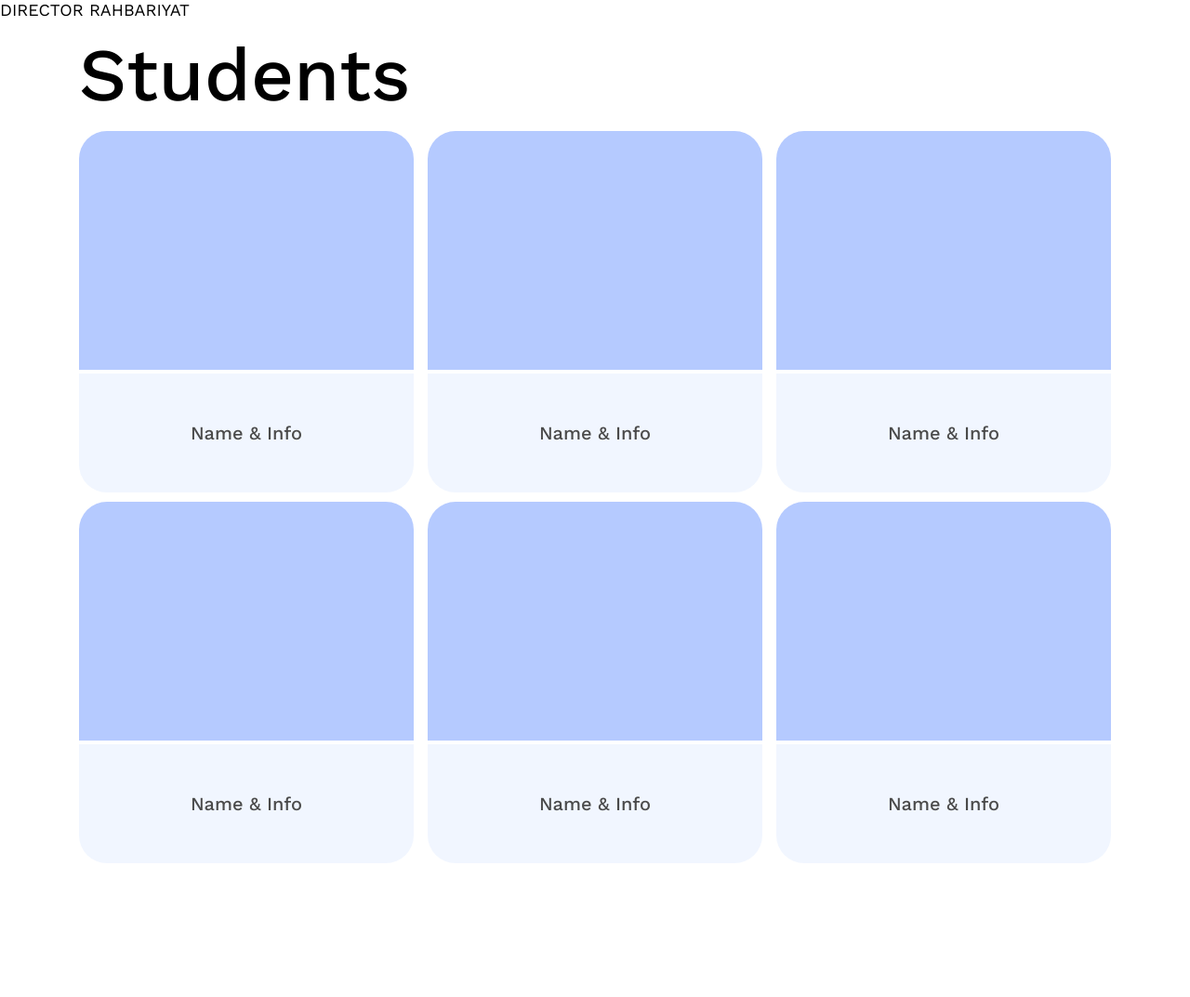
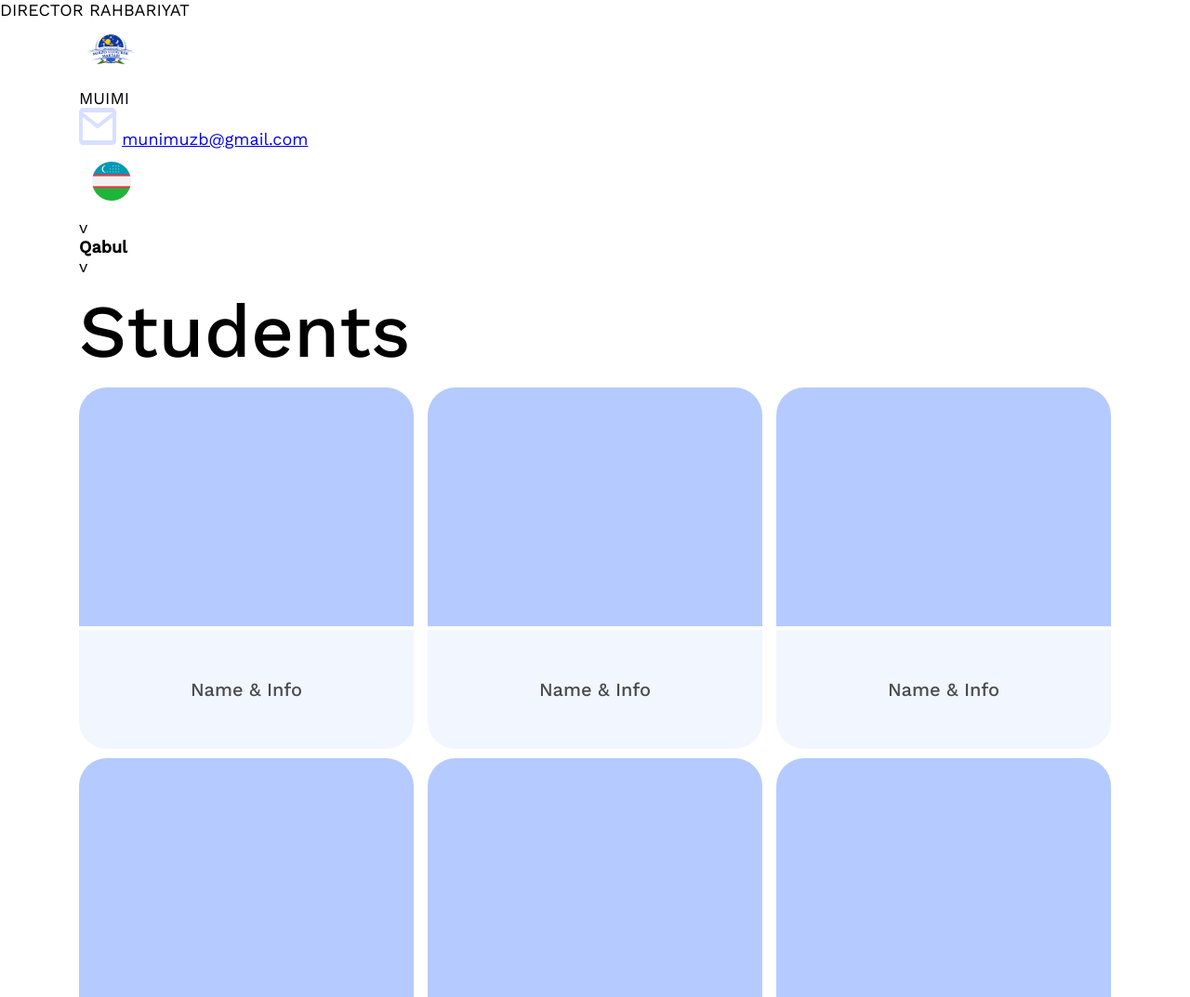
Before and after one commit to KamAkbar/MUNIMUZ, a plain HTML site: page students.html in a window 1280 px wide. Shown: the top 1073 px of the page at 93% size. Before the commit the page ends 929 px from the top, so only its background shows below. Drawn offline with nearby package versions, Linux system fonts and the light colour scheme.

Commit message:
added: header

```diff
--- a/students.html
+++ b/students.html
@@ -10,7 +10,33 @@
 <body>
     <a href="./director.html" class="link">DIRECTOR</a>
     <a href="./managers.html" class="link">RAHBARIYAT</a>
+ <header class="header container">
+      <div class="header-box">
+        <div class="header-logo-box">
+          <img
+            class="header-logo"
+            src="./img/MUNIM 1.png"
+            alt="logo"
+            width="70"
+            height="70"
+          />
+          <p class="header-logo-name">MUIMI</p>
+        </div>
 
+        <div class="header-email">
+          <img src="./img/Email.png" alt="email" height="40" width="40" />
+          <a class="header-gmail" href="#">munimuzb@gmail.com</a>
+        </div>
+        <div class="header-language">
+          <img src="./img/Uzb.png" alt="uzb" width="70" height="70" />
+          <p class="header-language-stick">v</p>
+        </div>
+        <div class="header-acceptance">
+          <h3 class="header-acceptance-word">Qabul</h3>
+          <p class="header-acceptance-stick">v</p>
+        </div>
+      </div>
+    </header>
     <!-- STUDENTS SECTION -->
     <section class="container">
         <h1 class="students">Students</h1>
```
